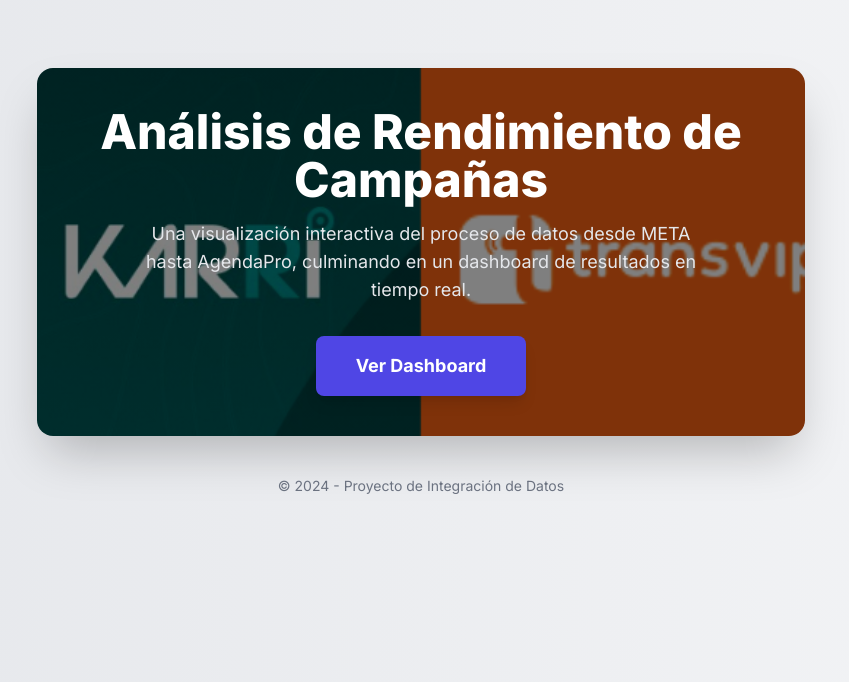
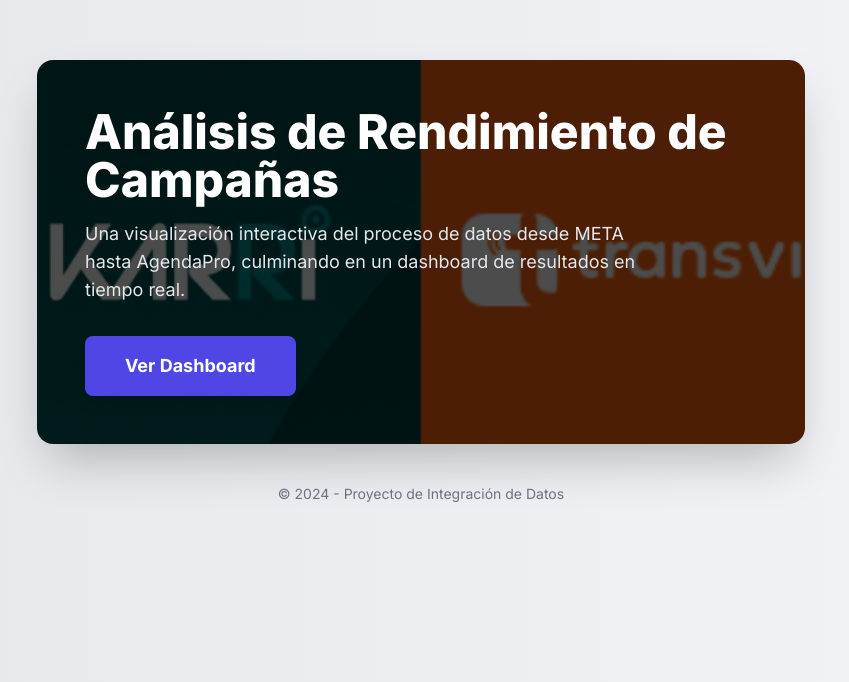
Before and after one commit to frankuc19/diagrama-interactivo, a plain HTML site: page index.html in a window 1280 px wide. Shown: the part 118-800 px from the top of the page, without its empty margins (219-1068 px from the left). Drawn offline with nearby package versions, Linux system fonts and the light colour scheme.

Commit message:
Update index.html

```diff
--- a/index.html
+++ b/index.html
@@ -14,10 +14,8 @@
             background: linear-gradient(to right, #e5e7eb, #f3f4f6);
         }
         .content-box {
-            /* * CORRECCIÓN FINAL: Se eliminó la carpeta '/images' de la ruta,
-             * ya que el archivo está en la raíz del repositorio.
-            */
-            background-image: linear-gradient(rgba(0, 0, 0, 0.5), rgba(0, 0, 0, 0.5)), url('/diagrama-interactivo/background.png');
+            /* Se ha aumentado la opacidad del overlay oscuro para un mejor contraste del texto */
+            background-image: linear-gradient(rgba(0, 0, 0, 0.7), rgba(0, 0, 0, 0.7)), url('background.png');
             background-size: cover;
             background-position: center;
         }
@@ -31,12 +29,15 @@
     </style>
 </head>
 <body class="text-gray-800 flex items-center justify-center h-screen p-4">
-    <div class="max-w-3xl mx-auto text-center">
-        <div class="content-box p-10 rounded-2xl shadow-2xl">
+    <!-- El contenedor principal sigue centrando el bloque -->
+    <div class="max-w-3xl mx-auto">
+        <!-- Se ha modificado el padding y la alineación del texto a la izquierda -->
+        <div class="content-box p-12 text-left rounded-2xl shadow-2xl">
             <h1 class="text-4xl md:text-5xl font-extrabold text-white mb-4">
                 Análisis de Rendimiento de Campañas
             </h1>
-            <p class="text-lg text-gray-200 mb-8 max-w-xl mx-auto">
+            <!-- Se eliminó mx-auto para que el párrafo se alinee a la izquierda -->
+            <p class="text-lg text-gray-200 mb-8 max-w-xl">
                 Una visualización interactiva del proceso de datos desde META hasta AgendaPro, culminando en un dashboard de resultados en tiempo real.
             </p>
             <a href="dashboard.html"
@@ -44,7 +45,7 @@
                 Ver Dashboard
             </a>
         </div>
-        <footer class="mt-10 text-gray-500 text-sm">
+        <footer class="mt-10 text-gray-500 text-sm text-center">
             <p>&copy; 2024 - Proyecto de Integración de Datos</p>
         </footer>
     </div>
```
